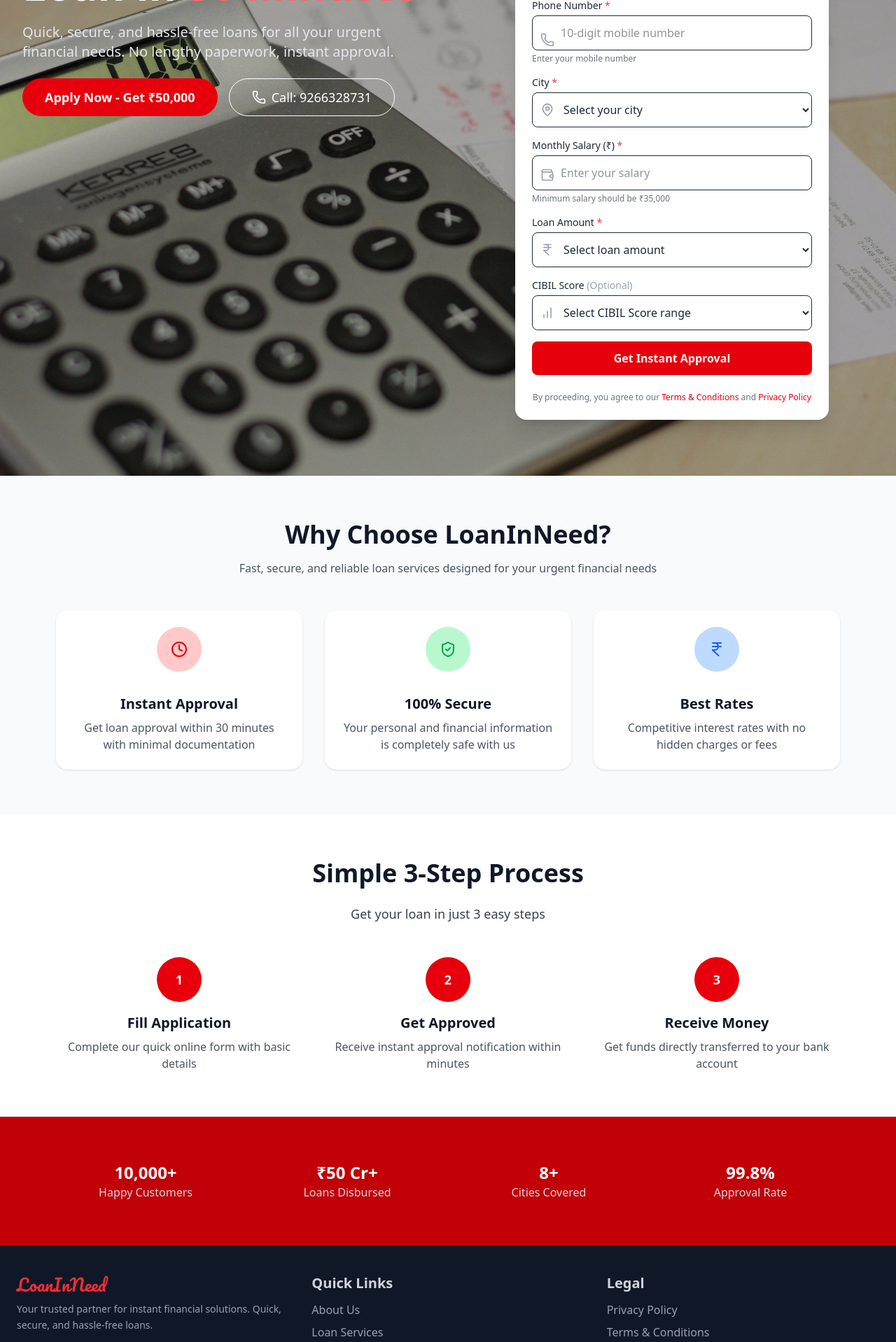
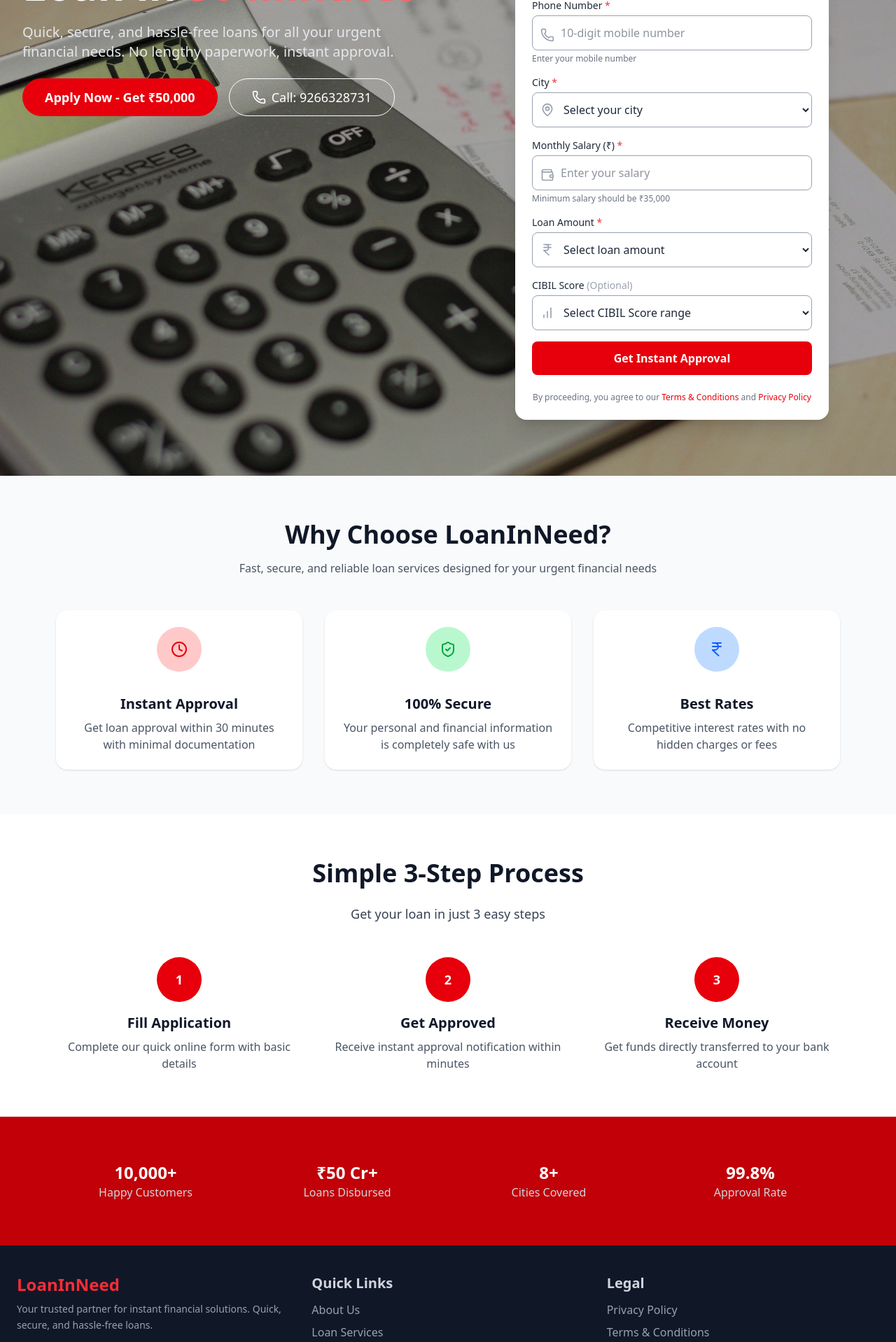
Before and after one commit to scalenowtech-com/loan-landing-page, a Next.js app in the folder loan-landing-frontend/: page / in a window 1280 px wide. Shown: the part 360-2278 px from the top of the page at 70% size. Built offline with nearby package versions, Linux system fonts and the light colour scheme.

Commit message:
change some UI of form

```diff
--- a/loan-landing-frontend/src/components/Footer.tsx
+++ b/loan-landing-frontend/src/components/Footer.tsx
@@ -1,17 +1,24 @@
 "use client";
 import { Phone } from "lucide-react";
 import { pacifico } from "@/lib/fonts";
+import { usePathname } from "next/navigation";
 
 export default function Footer() {
+    const pathname = usePathname();
+  const isHome = pathname === "/";
   return (
     <>
       <footer className="bg-gray-900 text-gray-300 py-10">
         <div className="max-w-7xl mx-auto px-6 grid grid-cols-1 md:grid-cols-3 gap-8">
           {/* Left Section */}
           <div>
-            <h2 className={`text-2xl font-semibold text-red-500 ${pacifico.className}`}>
-  LoanInNeed
-</h2>
+            <h2
+        className={`text-2xl font-semibold text-red-500 ${
+          isHome ? "" : pacifico.className
+        }`}
+      >
+        LoanInNeed
+      </h2>
             <p className="mt-2 text-sm text-gray-400 leading-relaxed">
               Your trusted partner for instant financial solutions. Quick,
               secure, and hassle-free loans.
--- a/loan-landing-frontend/src/components/MainSection.tsx
+++ b/loan-landing-frontend/src/components/MainSection.tsx
@@ -186,7 +186,8 @@
                   type="text"
                   name="name"
                   placeholder="Enter your full name"
-                  className="w-full border rounded-lg p-3 pl-10 outline-none focus:ring-2 focus:ring-red-500 focus:border-red-500"
+                  className="w-full border border-gray-400 rounded-lg p-3 pl-10 outline-none
+           focus:border-2 focus:border-black focus:ring-1 focus:ring-red-400 focus:ring-offset-0"
                   value={formData.name}
                   onChange={handleChange}
                   required
@@ -202,14 +203,15 @@
                 Phone Number <span className="text-red-500">*</span>
               </label>
               <div className="relative">
-                <Phone className="absolute left-3 top-1/2 -translate-y-1/2 text-gray-400 w-5 h-5" />
+                <Phone className="absolute left-3 top-2/5 -translate-y-1/2 text-gray-400 w-5 h-5" />
                 <input
                   type="tel"
                   name="phone"
                   pattern="[0-9]{10}"
                   maxLength={10}
                   placeholder="10-digit mobile number"
-                  className="w-full border rounded-lg p-3 pl-10 outline-none focus:ring-2 focus:ring-red-500 focus:border-red-500"
+                  className="w-full border border-gray-400 rounded-lg p-3 pl-10 outline-none
+           focus:border-2 focus:border-black focus:ring-1 focus:ring-red-400 focus:ring-offset-0"
                   value={formData.phone}
                   onChange={handleChange}
                   required
@@ -229,7 +231,8 @@
                 <MapPin className="absolute left-3 top-1/2 -translate-y-1/2 text-gray-400 w-5 h-5 pointer-events-none" />
                 <select
                   name="city"
-                  className="w-full border rounded-lg p-3 pl-10 outline-none focus:ring-2 focus:ring-red-500 focus:border-red-500"
+                  className="w-full border border-gray-400 rounded-lg p-3 pl-10 outline-none
+           focus:border-2 focus:border-black focus:ring-1 focus:ring-red-400 focus:ring-offset-0"
                   value={formData.city}
                   onChange={handleChange}
                   required
@@ -255,14 +258,14 @@
   </label>
   <div className="relative">
     <Wallet className="absolute left-3 top-2/5 -translate-y-1/2 text-gray-400 w-5 h-5" />
-
     <input
       type="number"
       name="salary"
       placeholder="Enter your salary"
       min={formData.city === "Mumbai" ? 50000 : 35000}   // 👈 dynamic min
       max={10000000}
-      className="w-full border rounded-lg p-3 pl-10 outline-none focus:ring-2 focus:ring-red-500 focus:border-red-500"
+      className="w-full border border-gray-400 rounded-lg p-3 pl-10 outline-none
+           focus:border-2 focus:border-black focus:ring-1 focus:ring-red-400 focus:ring-offset-0"
       value={formData.salary}
       onChange={(e) => {
         const value = e.target.value;
@@ -296,7 +299,8 @@
                 <IndianRupee className="absolute left-3 top-1/2 -translate-y-1/2 text-gray-400 w-5 h-5 pointer-events-none" />
                 <select
                   name="loanAmount"
-                  className="w-full border rounded-lg p-3 pl-10 outline-none focus:ring-2 focus:ring-red-500 focus:border-red-500"
+                  className="w-full border border-gray-400 rounded-lg p-3 pl-10 outline-none
+           focus:border-2 focus:border-black focus:ring-1 focus:ring-red-400 focus:ring-offset-0"
                   value={formData.loanAmount}
                   onChange={handleChange}
                   required
@@ -325,7 +329,8 @@
                 <BarChart className="absolute left-3 top-1/2 -translate-y-1/2 text-gray-400 w-5 h-5 pointer-events-none" />
                 <select
                   name="cibil"
-                  className="w-full border rounded-lg p-3 pl-10 outline-none focus:ring-2 focus:ring-red-500 focus:border-red-500"
+                  className="w-full border border-gray-400 rounded-lg p-3 pl-10 outline-none
+           focus:border-2 focus:border-black focus:ring-1 focus:ring-red-400 focus:ring-offset-0"
                   value={formData.cibil}
                   onChange={handleChange}
                 >
```
